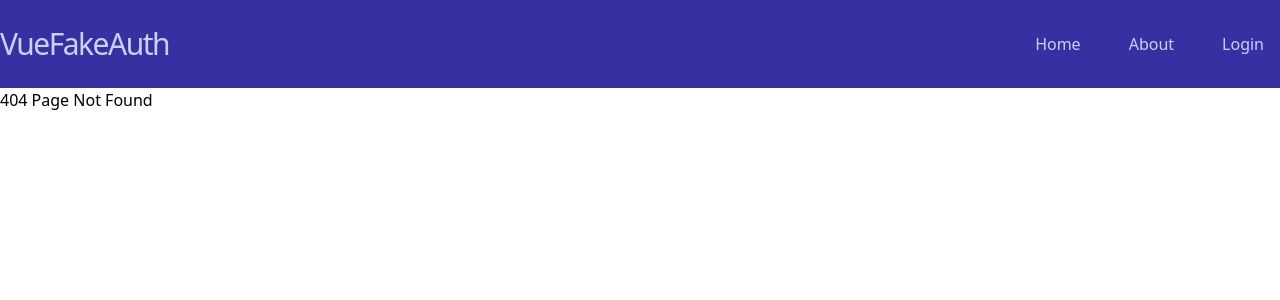
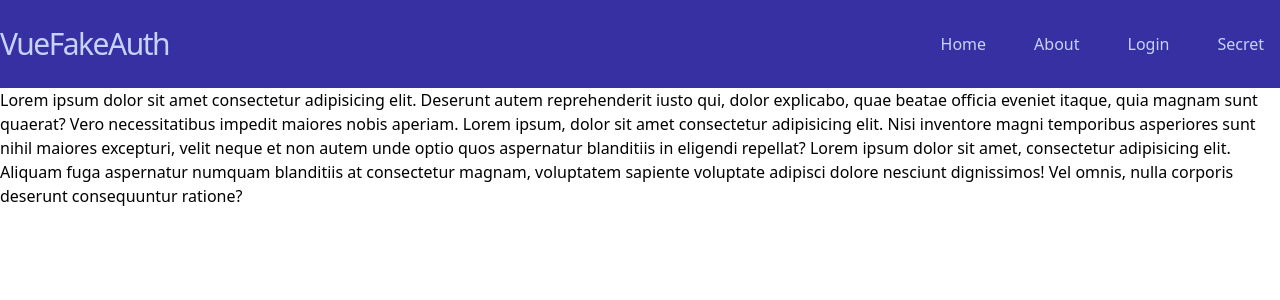
Before and after one commit to rromanv/vuefakeauth, a Vue app: page /secret in a window 1280 px wide. Before the commit this address had no page. Shown: the top 300 px of the page. Built offline with nearby package versions, Linux system fonts and the light colour scheme.

Commit message:
Added Secret Page

```diff
--- a/src/components/Nav.vue
+++ b/src/components/Nav.vue
@@ -27,6 +27,13 @@
               Login
             </li>
           </router-link>
+          <router-link :to="{ name: 'Secret' }">
+            <li
+              class="px-4 py-8  hover:cursor-pointer hover:bg-indigo-500 hover:text-indigo-800"
+            >
+              Secret
+            </li>
+          </router-link>
         </ul>
       </nav>
     </div>
--- /dev/null
+++ b/src/pages/secret.vue
@@ -0,0 +1,14 @@
+<template>
+  <p>
+    Lorem ipsum dolor sit amet consectetur adipisicing elit. Deserunt autem
+    reprehenderit iusto qui, dolor explicabo, quae beatae officia eveniet
+    itaque, quia magnam sunt quaerat? Vero necessitatibus impedit maiores nobis
+    aperiam. Lorem ipsum, dolor sit amet consectetur adipisicing elit. Nisi
+    inventore magni temporibus asperiores sunt nihil maiores excepturi, velit
+    neque et non autem unde optio quos aspernatur blanditiis in eligendi
+    repellat? Lorem ipsum dolor sit amet, consectetur adipisicing elit. Aliquam
+    fuga aspernatur numquam blanditiis at consectetur magnam, voluptatem
+    sapiente voluptate adipisci dolore nesciunt dignissimos! Vel omnis, nulla
+    corporis deserunt consequuntur ratione?
+  </p>
+</template>
--- a/src/router.js
+++ b/src/router.js
@@ -3,6 +3,7 @@
 import Index from "./pages/index.vue";
 import About from "./pages/about.vue";
 import Login from "./pages/login.vue";
+import Secret from "./pages/secret.vue";
 import NotFound from "./pages/404.vue";
 
 const routes = [
@@ -22,6 +23,11 @@
     component: Login,
   },
   {
+    path: "/secret",
+    name: "Secret",
+    component: Secret,
+  },
+  {
     path: "/:pathMatch(.*)*",
     name: "NotFound",
     component: NotFound,
```
